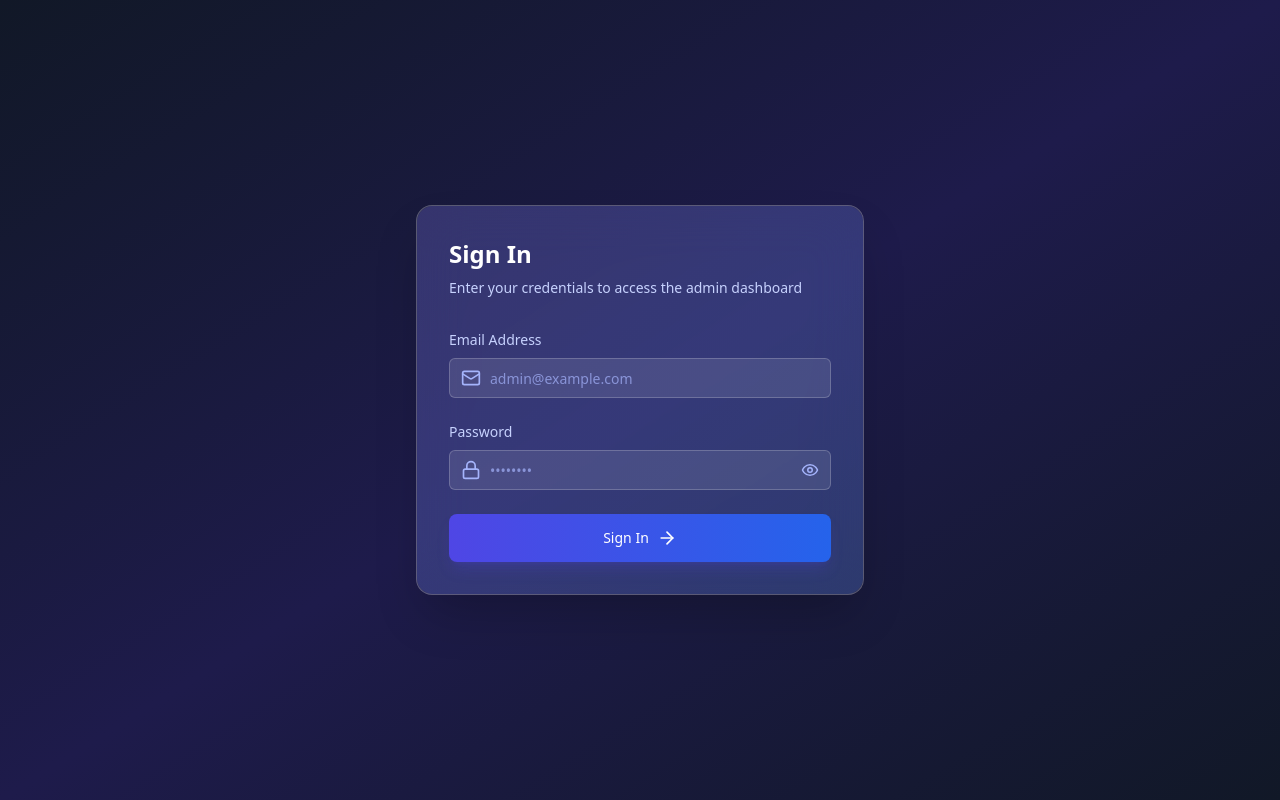
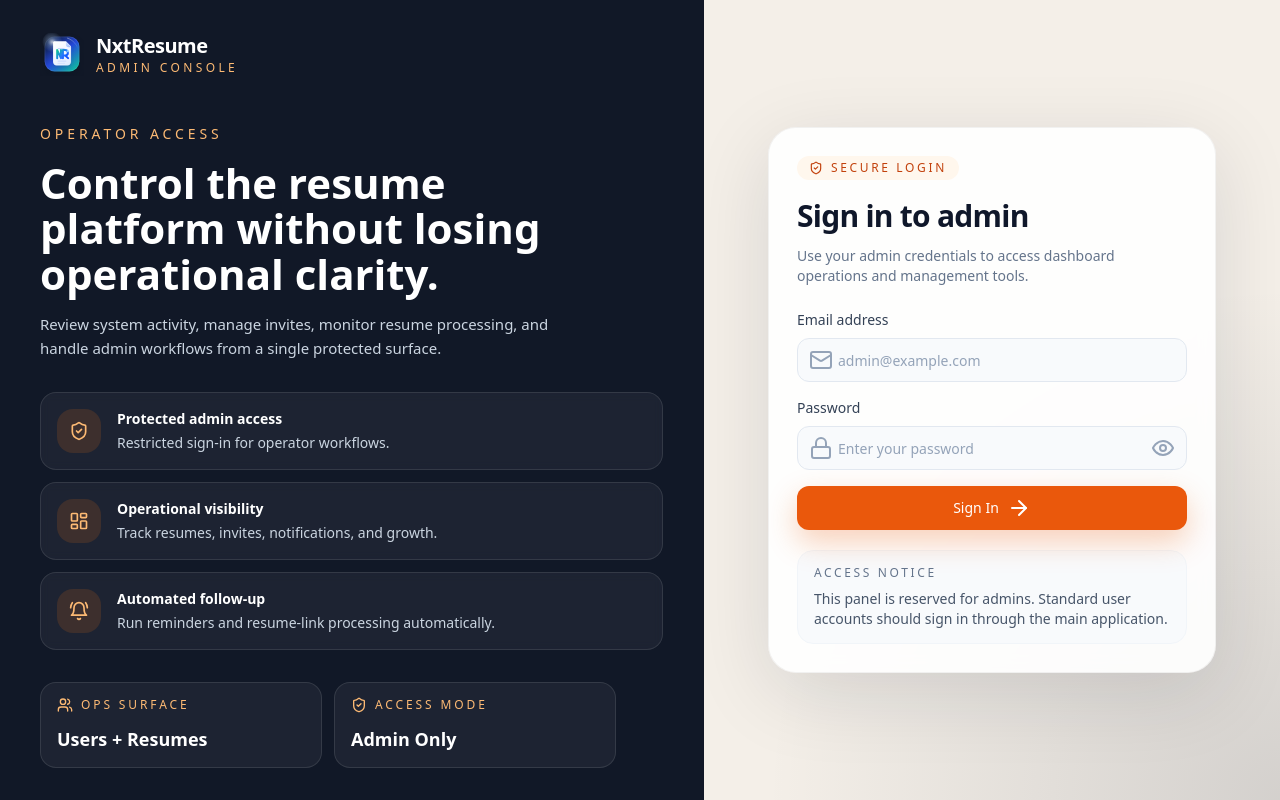
Before and after one commit to kellatirupathi/AiResumeBuilder, a React (Vite) app in the folder Frontend/: page /admin/login in a window 1280 px wide. Built offline with nearby package versions, Linux system fonts and the light colour scheme; no server answers.

Commit message:
Update UI, admin, and resume flow changes

```diff
--- a/Frontend/src/pages/admin/AdminUserResumesPage.jsx
+++ b/Frontend/src/pages/admin/AdminUserResumesPage.jsx
@@ -1,4 +1,4 @@
-import { useEffect } from "react";
+import { useEffect, useState } from "react";
 import { useParams, useNavigate } from "react-router-dom";
 import { toast } from "sonner";
 import { format } from "date-fns";
--- a/Frontend/src/pages/auth/admin/AdminLoginPage.jsx
+++ b/Frontend/src/pages/auth/admin/AdminLoginPage.jsx
@@ -1,114 +1,225 @@
-import React, { useState } from 'react';
-import { Button } from '@/components/ui/button';
-import { Input } from '@/components/ui/input';
-import { toast } from 'sonner';
-import { useNavigate } from 'react-router-dom';
-import { loginAdmin } from '@/Services/adminApi';
-import { Eye, EyeOff, LoaderCircle, Lock, Mail, ArrowRight } from 'lucide-react';
+import { useState } from "react";
+import { Button } from "@/components/ui/button";
+import { Input } from "@/components/ui/input";
+import { toast } from "sonner";
+import { useNavigate } from "react-router-dom";
+import { loginAdmin } from "@/Services/adminApi";
+import {
+  ArrowRight,
+  Eye,
+  EyeOff,
+  Lock,
+  Mail,
+  LoaderCircle,
+  ShieldCheck,
+  LayoutDashboard,
+  BellRing,
+  Users,
+} from "lucide-react";
+import NxtResumeLogoMark from "@/components/brand/NxtResumeLogoMark";
+
+const FEATURES = [
+  {
+    icon: ShieldCheck,
+    title: "Protected admin access",
+    description: "Restricted sign-in for operator workflows.",
+  },
+  {
+    icon: LayoutDashboard,
+    title: "Operational visibility",
+    description: "Track resumes, invites, notifications, and growth.",
+  },
+  {
+    icon: BellRing,
+    title: "Automated follow-up",
+    description: "Run reminders and resume-link processing automatically.",
+  },
+];
+
+const STATS = [
+  { label: "Ops Surface", value: "Users + Resumes", icon: Users },
+  { label: "Access Mode", value: "Admin Only", icon: ShieldCheck },
+];
 
 function AdminLoginPage() {
-  const [email, setEmail] = useState('');
-  const [password, setPassword] = useState('');
+  const [email, setEmail] = useState("");
+  const [password, setPassword] = useState("");
   const [showPassword, setShowPassword] = useState(false);
   const [loading, setLoading] = useState(false);
   const navigate = useNavigate();
 
-  const handleLogin = async (e) => {
-    e.preventDefault();
+  const handleLogin = async (event) => {
+    event.preventDefault();
     setLoading(true);
+
     try {
       await loginAdmin({ email, password });
-      toast.success('Admin login successful!', {
-        description: 'Redirecting to dashboard...'
+      toast.success("Admin login successful", {
+        description: "Redirecting to dashboard...",
       });
-      navigate('/admin/dashboard');
+      navigate("/admin/dashboard");
     } catch (error) {
-      toast.error('Login Failed', { description: error.message });
+      toast.error("Login failed", { description: error.message });
     } finally {
       setLoading(false);
     }
   };
 
   return (
-    <div className="min-h-screen bg-gradient-to-br from-gray-900 via-indigo-950 to-gray-900 flex flex-col items-center justify-center px-4 py-12 relative overflow-hidden">
-      {/* Login card */}
-      <div className="w-full max-w-md">
-        <div className="relative backdrop-blur-xl bg-white/10 border border-white/20 rounded-2xl shadow-2xl p-8">
-          <div className="absolute inset-0 bg-gradient-to-br from-indigo-600/20 to-blue-600/20 rounded-2xl -z-10"></div>
+    <div className="relative h-screen overflow-hidden bg-[#f4efe8]">
+      <div className="absolute inset-0 bg-[radial-gradient(circle_at_top_left,_rgba(217,119,6,0.14),_transparent_28%),radial-gradient(circle_at_bottom_right,_rgba(15,23,42,0.14),_transparent_34%)]" />
 
-          {/* Form header */}
-          <div className="mb-8">
-            <h2 className="text-2xl font-semibold text-white mb-2">Sign In</h2>
-            <p className="text-indigo-200 text-sm">Enter your credentials to access the admin dashboard</p>
+      <div className="relative grid h-full lg:grid-cols-[1.1fr_0.9fr]">
+        <section className="hidden lg:flex lg:flex-col lg:justify-between overflow-hidden border-r border-black/5 bg-[#111827] px-10 py-8 text-white">
+          <div>
+            <div className="flex items-center gap-3">
+              <NxtResumeLogoMark className="h-11 w-11" />
+              <div>
+                <p className="text-xl font-semibold tracking-tight">NxtResume</p>
+                <p className="text-xs uppercase tracking-[0.28em] text-orange-300">Admin Console</p>
+              </div>
             </div>
 
-          <form onSubmit={handleLogin} className="space-y-6">
-            {/* Email input */}
+            <div className="mt-12 max-w-xl">
+              <p className="text-sm font-medium uppercase tracking-[0.28em] text-orange-300">
+                Operator Access
+              </p>
+              <h1 className="mt-4 text-[42px] font-semibold leading-[1.08]">
+                Control the resume platform without losing operational clarity.
+              </h1>
+              <p className="mt-4 max-w-lg text-[15px] leading-6 text-slate-300">
+                Review system activity, manage invites, monitor resume processing, and
+                handle admin workflows from a single protected surface.
+              </p>
+            </div>
+
+            <div className="mt-8 grid gap-3">
+              {FEATURES.map(({ icon: Icon, title, description }) => (
+                <div
+                  key={title}
+                  className="flex items-start gap-4 rounded-2xl border border-white/10 bg-white/5 px-4 py-4 backdrop-blur-sm"
+                >
+                  <div className="flex h-11 w-11 flex-shrink-0 items-center justify-center rounded-2xl bg-orange-500/15 text-orange-300">
+                    <Icon className="h-5 w-5" />
+                  </div>
+                  <div>
+                    <p className="text-sm font-semibold text-white">{title}</p>
+                    <p className="mt-1 text-sm leading-5 text-slate-300">{description}</p>
+                  </div>
+                </div>
+              ))}
+            </div>
+          </div>
+
+          <div className="grid max-w-xl grid-cols-2 gap-3">
+            {STATS.map(({ label, value, icon: Icon }) => (
+              <div key={label} className="rounded-2xl border border-white/10 bg-white/5 px-4 py-3.5">
+                <div className="flex items-center gap-2 text-orange-300">
+                  <Icon className="h-4 w-4" />
+                  <span className="text-xs uppercase tracking-[0.24em]">{label}</span>
+                </div>
+                <p className="mt-3 text-lg font-semibold text-white">{value}</p>
+              </div>
+            ))}
+          </div>
+        </section>
+
+        <section className="flex h-full items-center justify-center overflow-hidden px-5 py-6 sm:px-8 lg:px-10">
+          <div className="w-full max-w-md">
+            <div className="mb-6 flex items-center gap-3 lg:hidden">
+              <NxtResumeLogoMark className="h-10 w-10" />
+              <div>
+                <p className="text-lg font-semibold text-slate-900">NxtResume</p>
+                <p className="text-[11px] uppercase tracking-[0.22em] text-orange-600">
+                  Admin Console
+                </p>
+              </div>
+            </div>
+
+            <div className="rounded-[28px] border border-black/5 bg-white/90 p-6 shadow-[0_20px_80px_rgba(15,23,42,0.12)] backdrop-blur sm:p-7">
+              <div className="mb-6">
+                <div className="inline-flex items-center gap-2 rounded-full bg-orange-50 px-3 py-1 text-xs font-medium uppercase tracking-[0.22em] text-orange-700">
+                  <ShieldCheck className="h-3.5 w-3.5" />
+                  Secure Login
+                </div>
+                <h2 className="mt-3 text-[30px] font-semibold tracking-tight text-slate-900">
+                  Sign in to admin
+                </h2>
+                <p className="mt-2 text-sm leading-5 text-slate-500">
+                  Use your admin credentials to access dashboard operations and management tools.
+                </p>
+              </div>
+
+              <form onSubmit={handleLogin} className="space-y-4">
                 <div className="space-y-2">
-              <label htmlFor="email" className="block text-sm font-medium text-indigo-200">
-                Email Address
+                  <label htmlFor="email" className="block text-sm font-medium text-slate-700">
+                    Email address
                   </label>
                   <div className="relative">
-                <div className="absolute inset-y-0 left-0 pl-3 flex items-center pointer-events-none">
-                  <Mail className="h-5 w-5 text-indigo-300" />
-                </div>
+                    <Mail className="pointer-events-none absolute left-3 top-1/2 h-4.5 w-4.5 -translate-y-1/2 text-slate-400" />
                     <Input
                       id="email"
                       type="email"
                       placeholder="admin@example.com"
                       value={email}
-                  onChange={(e) => setEmail(e.target.value)}
+                      onChange={(event) => setEmail(event.target.value)}
                       required
-                  className="pl-10 bg-white/10 border-white/20 text-white placeholder:text-indigo-300/70 focus:border-indigo-400 focus:ring focus:ring-indigo-400/20"
+                      className="h-11 rounded-xl border-slate-200 bg-slate-50 pl-10 text-slate-900 placeholder:text-slate-400 focus:border-orange-300 focus:bg-white focus:ring-orange-200"
                     />
                   </div>
                 </div>
 
-            {/* Password input */}
                 <div className="space-y-2">
-              <label htmlFor="password" className="block text-sm font-medium text-indigo-200">
+                  <label htmlFor="password" className="block text-sm font-medium text-slate-700">
                     Password
                   </label>
                   <div className="relative">
-                <div className="absolute inset-y-0 left-0 pl-3 flex items-center pointer-events-none">
-                  <Lock className="h-5 w-5 text-indigo-300" />
-                </div>
+                    <Lock className="pointer-events-none absolute left-3 top-1/2 h-4.5 w-4.5 -translate-y-1/2 text-slate-400" />
                     <Input
                       id="password"
-                  type={showPassword ? 'text' : 'password'}
-                  placeholder="••••••••"
+                      type={showPassword ? "text" : "password"}
+                      placeholder="Enter your password"
                       value={password}
-                  onChange={(e) => setPassword(e.target.value)}
+                      onChange={(event) => setPassword(event.target.value)}
                       required
-                  className="pl-10 bg-white/10 border-white/20 text-white placeholder:text-indigo-300/70 focus:border-indigo-400 focus:ring focus:ring-indigo-400/20"
+                      className="h-11 rounded-xl border-slate-200 bg-slate-50 pl-10 pr-12 text-slate-900 placeholder:text-slate-400 focus:border-orange-300 focus:bg-white focus:ring-orange-200"
                     />
                     <button
                       type="button"
-                  className="absolute inset-y-0 right-0 pr-3 flex items-center text-indigo-300 hover:text-white transition-colors"
-                  onClick={() => setShowPassword(!showPassword)}
+                      onClick={() => setShowPassword((currentValue) => !currentValue)}
+                      className="absolute right-3 top-1/2 -translate-y-1/2 text-slate-400 transition-colors hover:text-slate-700"
+                      aria-label={showPassword ? "Hide password" : "Show password"}
                     >
-                  {showPassword ? <EyeOff size={18} /> : <Eye size={18} />}
+                      {showPassword ? <EyeOff className="h-4.5 w-4.5" /> : <Eye className="h-4.5 w-4.5" />}
                     </button>
                   </div>
                 </div>
 
-            {/* Submit button */}
                 <Button
                   type="submit"
-              className="w-full h-12 bg-gradient-to-r from-indigo-600 to-blue-600 hover:from-indigo-700 hover:to-blue-700 text-white font-medium rounded-lg transition-all duration-200 flex items-center justify-center space-x-2 shadow-lg shadow-indigo-600/20"
                   disabled={loading}
+                  className="h-11 w-full rounded-xl bg-[#ea580c] text-white shadow-[0_12px_30px_rgba(234,88,12,0.28)] transition hover:bg-[#c2410c]"
                 >
                   {loading ? (
-                <LoaderCircle className="animate-spin h-5 w-5" />
+                    <LoaderCircle className="h-5 w-5 animate-spin" />
                   ) : (
-                <>
-                  <span>Sign In</span>
-                  <ArrowRight className="h-5 w-5" />
-                </>
+                    <span className="inline-flex items-center gap-2">
+                      Sign In
+                      <ArrowRight className="h-4.5 w-4.5" />
+                    </span>
                   )}
                 </Button>
               </form>
+
+              <div className="mt-5 rounded-2xl border border-slate-100 bg-slate-50 px-4 py-3.5">
+                <p className="text-xs uppercase tracking-[0.22em] text-slate-500">Access Notice</p>
+                <p className="mt-2 text-sm leading-5 text-slate-600">
+                  This panel is reserved for admins. Standard user accounts should sign in through the main application.
+                </p>
               </div>
+            </div>
+          </div>
+        </section>
       </div>
     </div>
   );
```
Lines whose indentation alone changed are shown as unchanged.
